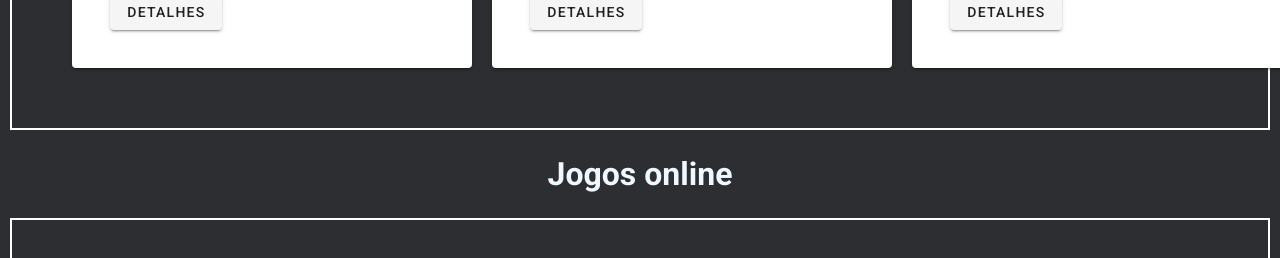
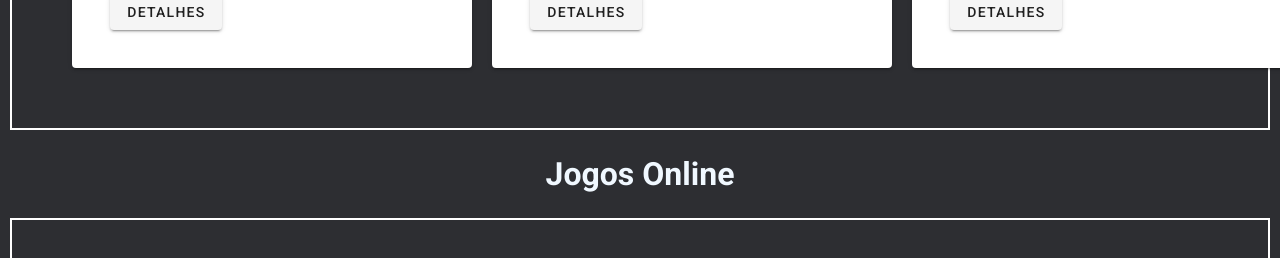
Before and after one commit to LuluFLopes/ProjetoPI---4-Semestre, a Vue app in the folder src/frontend/: page /#/ in a window 1280 px wide. Shown: the part 1756-2014 px from the top of the page. Built offline with nearby package versions, Linux system fonts and the light colour scheme; what v-mask would draw is missing.

Commit message:
alteraçoes na tela inicial

```diff
--- a/src/frontend/src/view/TelaInicial.vue
+++ b/src/frontend/src/view/TelaInicial.vue
@@ -208,7 +208,7 @@ import import Vue from 'vue'
 
 </div>
 
-            <h1>Jogos online</h1>
+            <h1>Jogos Online</h1>
 <div class="products">
             <v-card
                 class="prod"
@@ -362,6 +362,8 @@ export default defineComponent ({
 </script>
 
 
+
+
 <style>
 
 .hello{
@@ -407,4 +409,6 @@ h1{
   padding: 10px;
 }
 
+
+
 </style>
```
